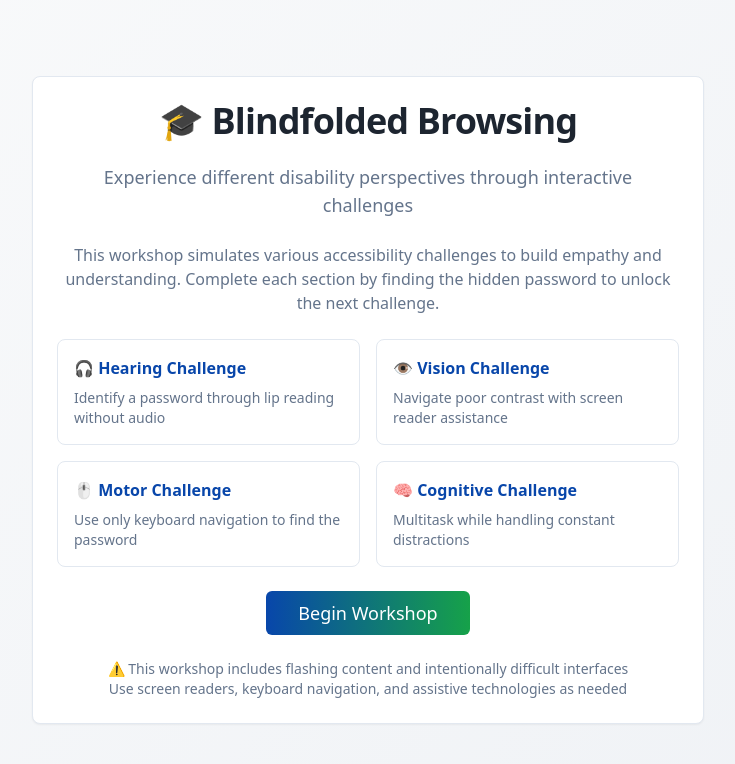
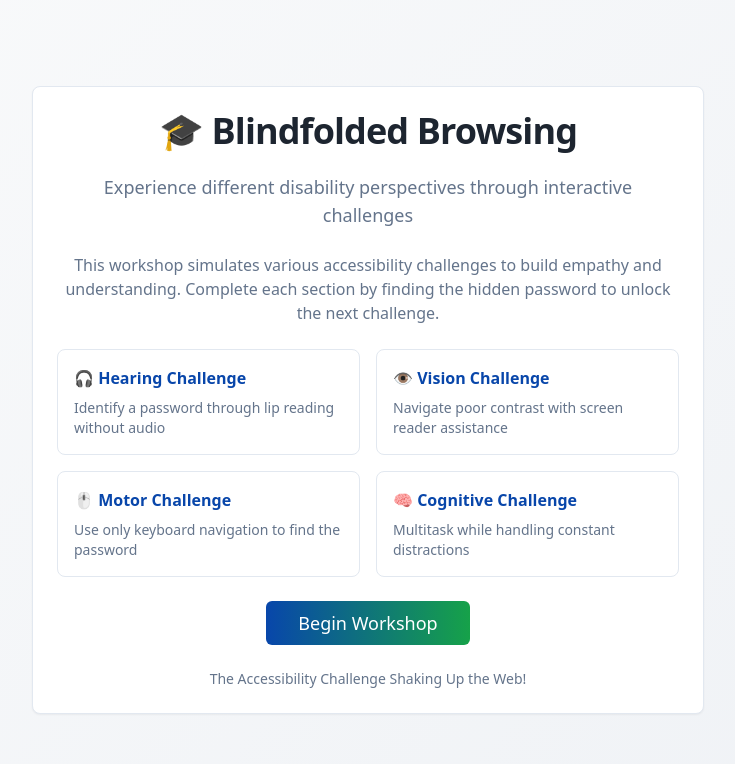
Before and after one commit to SurajPandey186/sense-of-security, a React (Vite) app: page / in a window 1280 px wide. Shown: the top 764 px of the page, without its empty margins (272-1007 px from the left). Built offline with nearby package versions, Linux system fonts and the light colour scheme; the HTML template or start-up script is replaced by a standard one.

Commit message:
Add disclaimer to title

```diff
--- a/src/components/WorkshopIntro.tsx
+++ b/src/components/WorkshopIntro.tsx
@@ -64,8 +64,7 @@ const WorkshopIntro = ({ onStart }: WorkshopIntroProps) => {
           </div>
 
           <div className="text-center text-sm text-muted-foreground">
-            <p>⚠️ This workshop includes flashing content and intentionally difficult interfaces</p>
-            <p>Use screen readers, keyboard navigation, and assistive technologies as needed</p>
+            <p>The Accessibility Challenge Shaking Up the Web!</p>
           </div>
         </CardContent>
       </Card>
```
